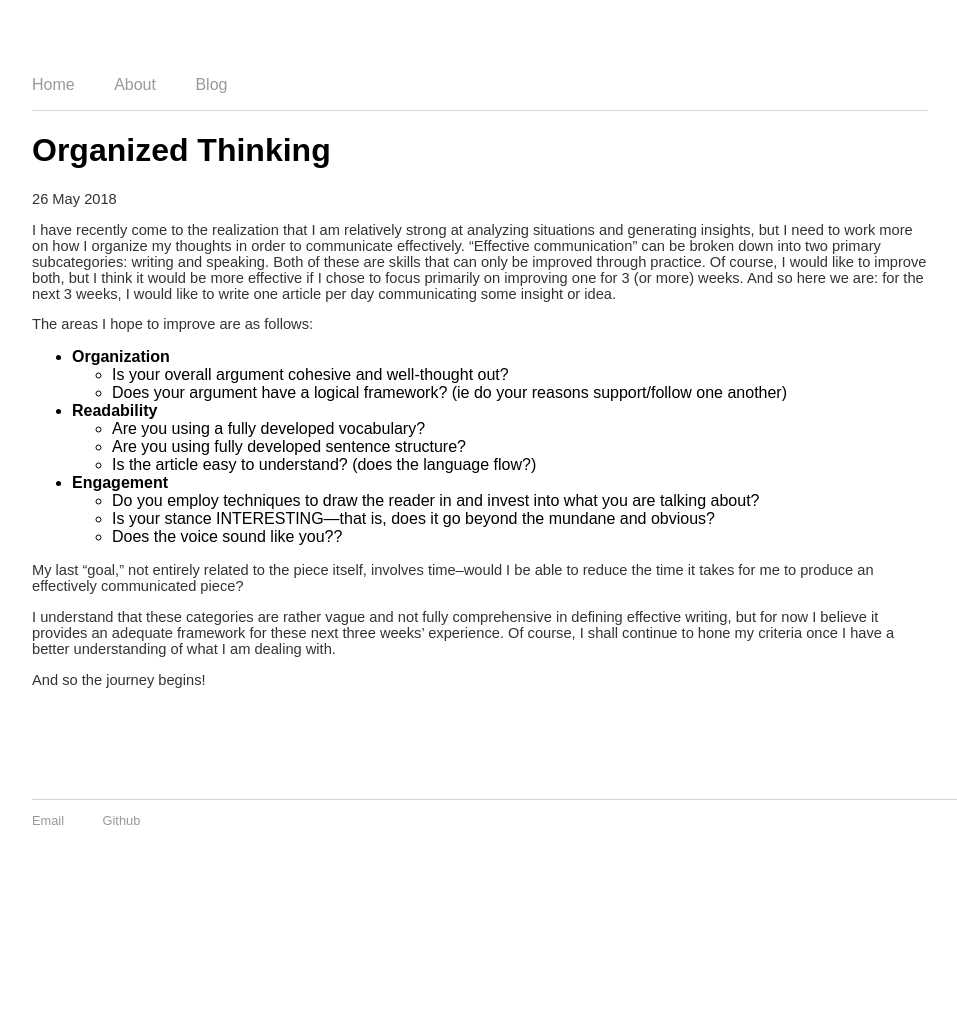
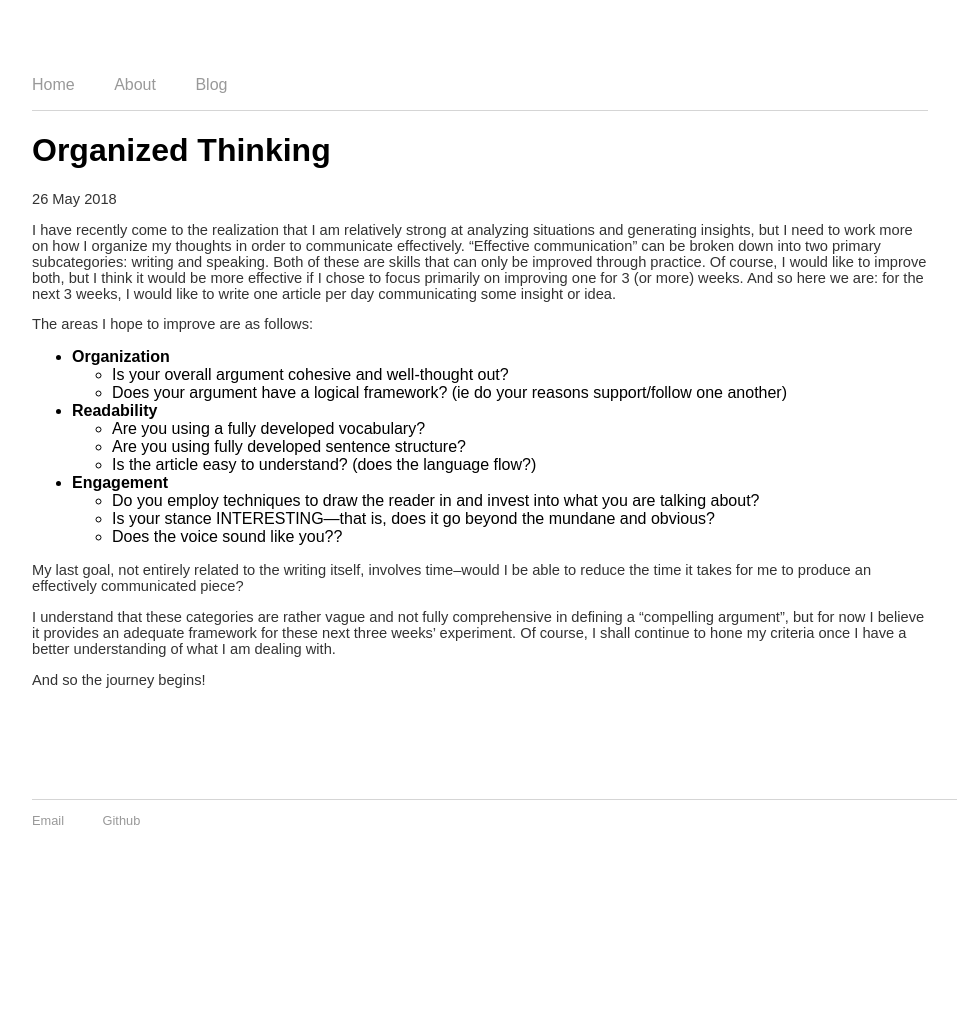
Before and after one commit to lucytyuan/lucytyuan.github.io, a Jekyll site: the page built from _posts/2018-05-26-organized-thinking.md, in a window 1280 px wide. Shown: the whole page, without its empty margins (160-1117 px from the left). Built offline with Jekyll 4.4.1, drawn with Linux system fonts in a browser that asks for light colours.

Commit message:
Update 2018-05-26-organized-thinking.md

```diff
--- a/_posts/2018-05-26-organized-thinking.md
+++ b/_posts/2018-05-26-organized-thinking.md
@@ -20,8 +20,8 @@ The areas I hope to improve are as follows:
   * Is your stance INTERESTING—that is, does it go beyond the mundane and obvious?
   * Does the voice sound like you??
 
-My last “goal,” not entirely related to the piece itself, involves time--would I be able to reduce the time it takes for me to produce an effectively communicated piece?
+My last goal, not entirely related to the writing itself, involves time--would I be able to reduce the time it takes for me to produce an effectively communicated piece?
 
-I understand that these categories are rather vague and not fully comprehensive in defining effective writing, but for now I believe it provides an adequate framework for these next three weeks’ experience. Of course, I shall continue to hone my criteria once I have a better understanding of what I am dealing with.
+I understand that these categories are rather vague and not fully comprehensive in defining a "compelling argument", but for now I believe it provides an adequate framework for these next three weeks’ experiment. Of course, I shall continue to hone my criteria once I have a better understanding of what I am dealing with.
 
 And so the journey begins!
```
